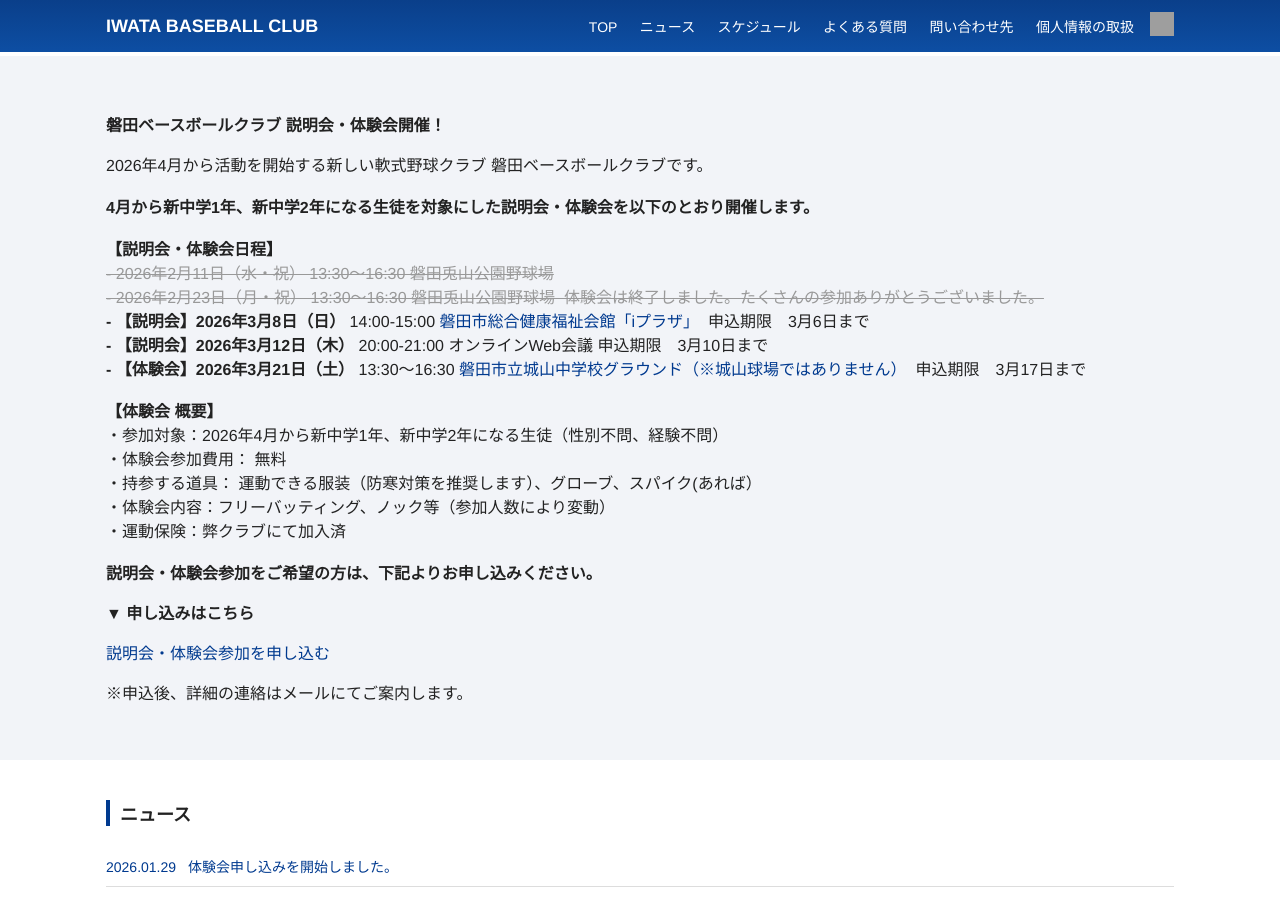
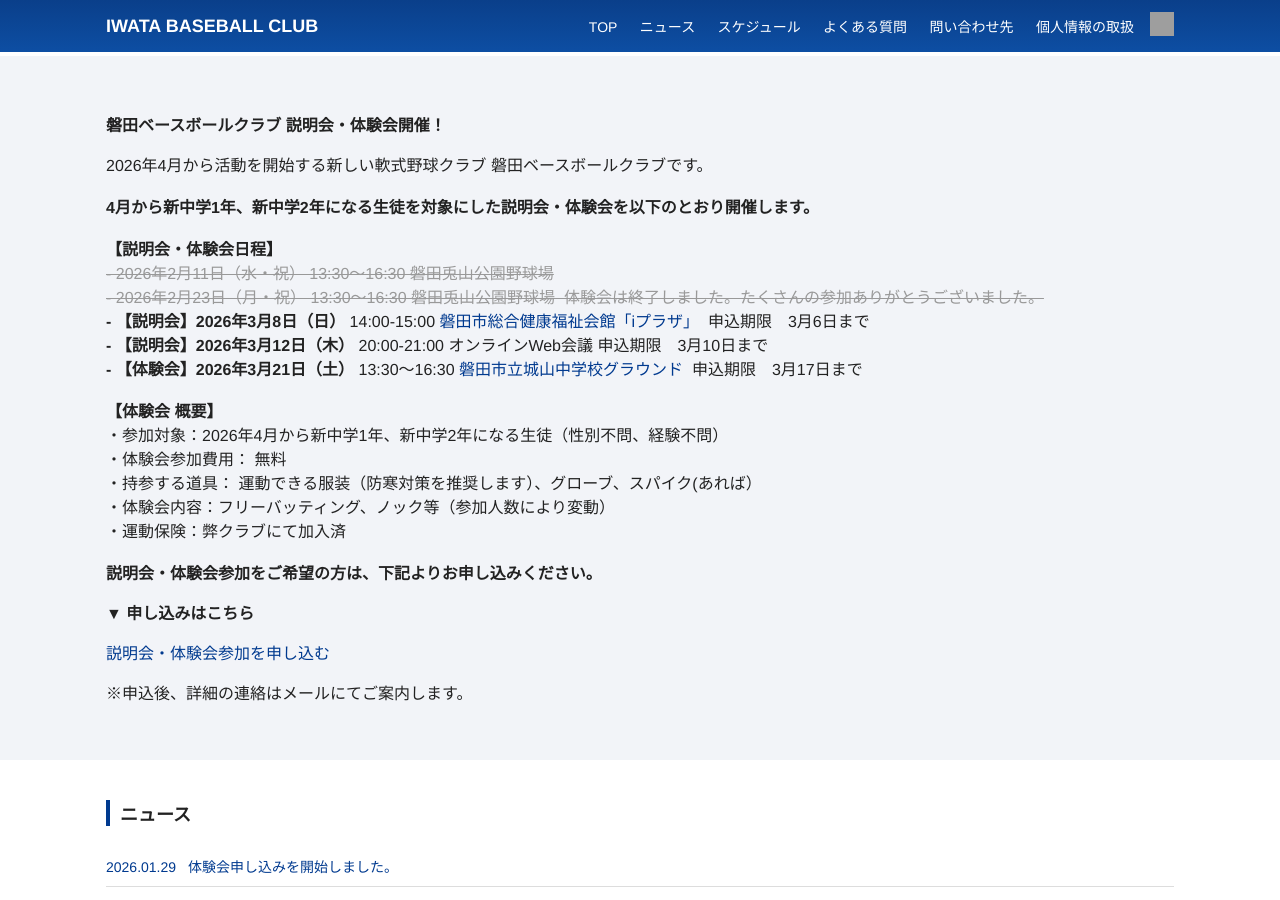
Before and after one commit to moutineigo/baseball, a Jekyll site: the page built from index.md, in a window 1280 px wide and 900 px high. Built offline with Jekyll 4.4.1, drawn with Linux system fonts in a browser that asks for light colours; grey boxes are pictures that could not be loaded.

Commit message:
Update home.html

```diff
--- a/_layouts/home.html
+++ b/_layouts/home.html
@@ -37,7 +37,7 @@ layout: default
   <a href="https://maps.app.goo.gl/nu74oAHkHiKY7GsV6"
    target="_blank"
    rel="noopener">
-   磐田市立城山中学校グラウンド（※城山球場ではありません）
+   磐田市立城山中学校グラウンド
    </a>
    &nbsp;申込期限　3月17日まで<br><br>
 
```
